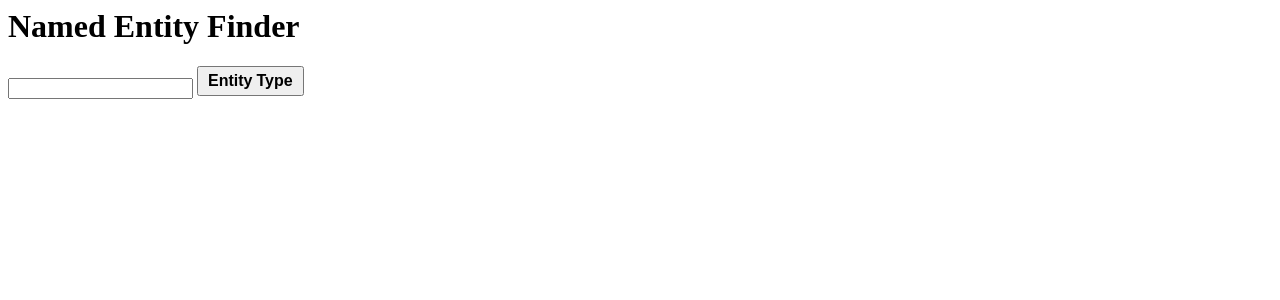
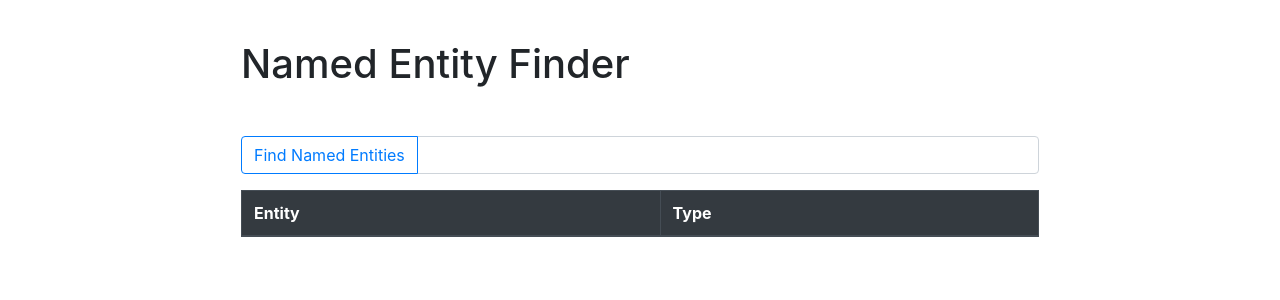
Before and after one commit to gabrivoy/NamedEntityRecognition, a Flask app: page / in a window 1280 px wide. Shown: the top 300 px of the page. Run offline with Flask 2, Linux system fonts and the light colour scheme; lists and menus that the app fills with data are empty; some libraries are stand-ins or nearby versions.

Commit message:
Adjust CSS and finish HTML

```diff
--- /dev/null
+++ b/static/site.css
@@ -0,0 +1,3 @@
+#app {
+    max-width: 800px;
+  }
--- a/templates/index.html
+++ b/templates/index.html
@@ -1,24 +1,52 @@
 <html>
   <head>
-        <title>
-            Named Entity Finder
-        </title>
+    <title>Named Entity Finder</title>
+    <link rel="stylesheet" href="https://stackpath.bootstrapcdn.com/bootstrap/4.3.1/css/bootstrap.min.css" integrity="sha384-ggOyR0iXCbMQv3Xipma34MD+dH/1fQ784/j6cY/iJTQUOhcWr7x9JvoRxT2MZw1T" crossorigin="anonymous">
+    <link rel="stylesheet" href="static/site.css">
   </head>
   <body>
-        <h1 id="app-heading"
-        data-test-id="heading">
-        Named Entity Finder
-        </h1>
-        <input id="input-text" class="form-control" data-test-id="input-text">
-        <button class="btn btn-outline-primary" type="button" id="find-button" data-test-id="find-button">
-        <table id="ner-table" class="table table-bordered" data-test-id="ner-table">
-            <thead class="thead dark">
+    <div class="container p-3" id="app">
+
+      <div class="row my-4">
+        <h1 id="app-title">Named Entity Finder</h1>
+      </div>
+
+      <div class="row my-3">
+        <div id="labeled-doc" data-test-id="labeled-doc">
+        </div>
+      </div>
+
+      <div class="row my-3">
+        <div class="input-group">
+          <div class="input-group-prepend">
+            <button
+              class="btn btn-outline-primary"
+              type="button"
+              id="find-button"
+              data-test-id="find-button"
+              >
+              Find Named Entities
+            </button>
+          </div>
+          <input id="input-text" data-test-id="input-text" class="form-control">
+        </div>
+      </div>
+
+      <div class="row my-3">
+        <table id="ner-table" data-test-id="ner-table" class="table table-bordered">
+          <thead class="thead-dark">
             <tr>
-                    <th>Entity</th>
-                    <th>Type</th>
+              <th>
+                Entity
+              </th>
+              <th>
+                Type
+              </th>
             </tr>
           </thead>
-            <tbody></tbody>
         </table>
+      </div>
+    </div>
   </body>
+  <script src="static/ner.js"></script>
 </html>
```
Lines whose indentation alone changed are shown as unchanged.
